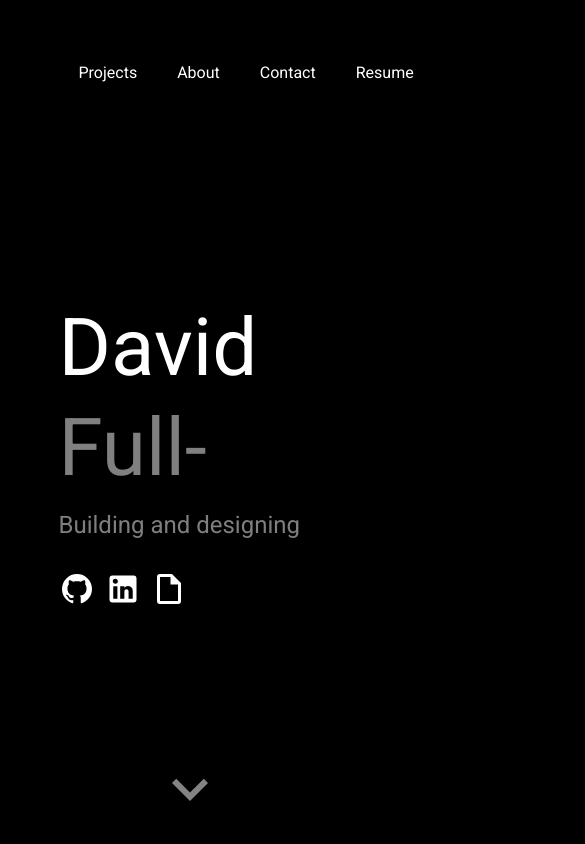
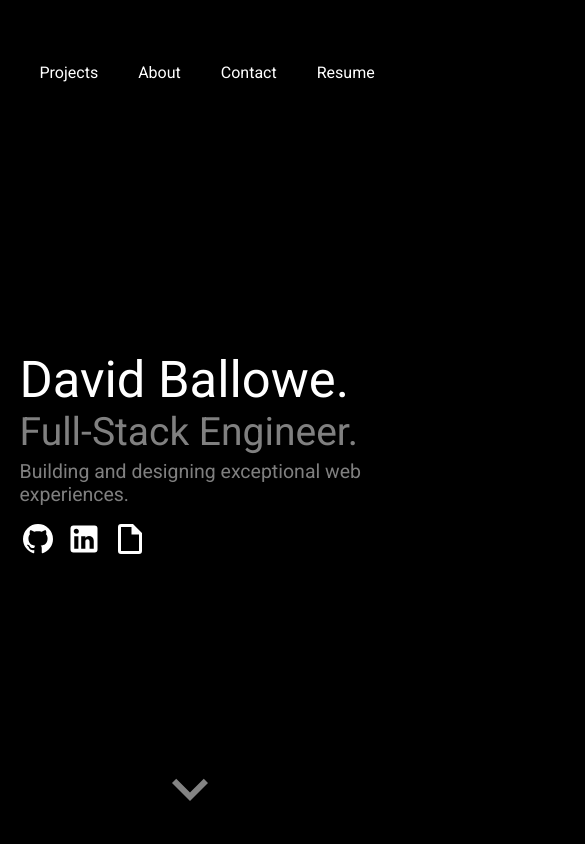
Before and after one commit to djballowe/Web-Portfolio, a React (Create React App) app: page / in a window 390 px wide. Shown: the top 844 px of the page, 585 px wide, since content can reach past the window. Built offline with nearby package versions, Linux system fonts and the light colour scheme.

Commit message:
intro responsive

```diff
--- a/src/App.css
+++ b/src/App.css
@@ -140,6 +140,11 @@ body {
   position: relative;
 }
 
+@media screen and (max-width: 650px) {
+  .App {
+    width: 90%;
+  }
+}
 .header {
   display: flex;
   align-items: center;
@@ -185,7 +190,7 @@ body {
 
 .name {
   overflow: hidden;
-  height: 100px;
+  height: auto;
   overflow: hidden;
 }
 .name p {
@@ -197,7 +202,7 @@ body {
 }
 
 .intro-paragraph {
-  height: 30px;
+  height: auto;
   overflow: hidden;
   margin-top: 10px;
   opacity: 0.5;
@@ -211,7 +216,7 @@ body {
 }
 
 .title {
-  height: 100px;
+  height: auto;
   overflow: hidden;
 }
 .title p {
@@ -228,7 +233,7 @@ body {
   display: flex;
   align-items: center;
   overflow: hidden;
-  height: 40px;
+  height: auto;
 }
 .icons a {
   color: white;
@@ -674,4 +679,36 @@ body {
 #next {
   -webkit-animation-delay: 1.8s;
           animation-delay: 1.8s;
+}
+
+@media screen and (max-width: 650px) {
+  .name p {
+    font-size: 13vw;
+  }
+  .title p {
+    font-size: 10vw;
+  }
+  .intro-paragraph {
+    margin-top: 5px;
+  }
+  .intro-paragraph p {
+    font-size: 5vw;
+  }
+  .icons {
+    margin-top: 15px;
+  }
+}
+@media screen and (min-width: 651px) and (max-width: 1000px) {
+  .name p {
+    font-size: 3rem;
+  }
+  .title p {
+    font-size: 3rem;
+  }
+  .intro-paragraph {
+    margin-top: 5px;
+  }
+  .intro-paragraph p {
+    font-size: 1.5rem;
+  }
 }/*# sourceMappingURL=App.css.map */
--- a/src/App.scss
+++ b/src/App.scss
@@ -136,6 +136,12 @@ body {
   position: relative;
 }
 
+@media screen and (max-width: 650px) {
+  .App {
+    width: 90%;
+  }
+}
+
 @import "./components/header/header";
 @import "./components/intro/intro";
 @import "./components/projects/projects";
@@ -144,4 +150,5 @@ body {
 @import "./components/sticky/email";
 @import "./components/sticky/icons";
 @import "./components/intro/animation";
-@import "./components/about/gridanimation"
+@import "./components/about/gridanimation";
+@import "./components/intro/introresponsive";
--- a/src/components/intro/_intro.scss
+++ b/src/components/intro/_intro.scss
@@ -8,7 +8,7 @@
 
 .name {
   overflow: hidden;
-  height: 100px;
+  height: auto;
   overflow: hidden;
   p {
     font-size: 5rem;
@@ -18,7 +18,7 @@
 }
 
 .intro-paragraph {
-  height: 30px;
+  height: auto;
   overflow: hidden;
   margin-top: 10px;
   opacity: 0.5;
@@ -30,7 +30,7 @@
 }
 
 .title {
-  height: 100px;
+  height: auto;
   overflow: hidden;
   p {
     font-size: 5rem;
@@ -45,7 +45,7 @@
   display: flex;
   align-items: center;
   overflow: hidden;
-  height: 40px;
+  height: auto;
   a {
     color: white;
     animation: slideIn 0.7s cubic-bezier(0.56, -0.12, 0.31, 1.01);
--- /dev/null
+++ b/src/components/intro/_introresponsive.scss
@@ -0,0 +1,41 @@
+@media screen and (max-width: 650px) {
+  .name {
+    p {
+      font-size: 13vw;
+    }
+  }
+  .title {
+    p {
+      font-size: 10vw;
+    }
+  }
+  .intro-paragraph {
+    margin-top: 5px;
+    p {
+      font-size: 5vw;
+    }
+  }
+
+  .icons {
+    margin-top: 15px;
+  }
+}
+
+@media screen and (min-width: 651px) and (max-width: 1000px) {
+  .name {
+    p {
+      font-size: 3rem;
+    }
+  }
+  .title {
+    p {
+      font-size: 3rem;
+    }
+  }
+  .intro-paragraph {
+    margin-top: 5px;
+    p {
+      font-size: 1.5rem;
+    }
+  }
+}
```
Also changed, not shown: 1 other file (tests, documents, lock files or other folders).
